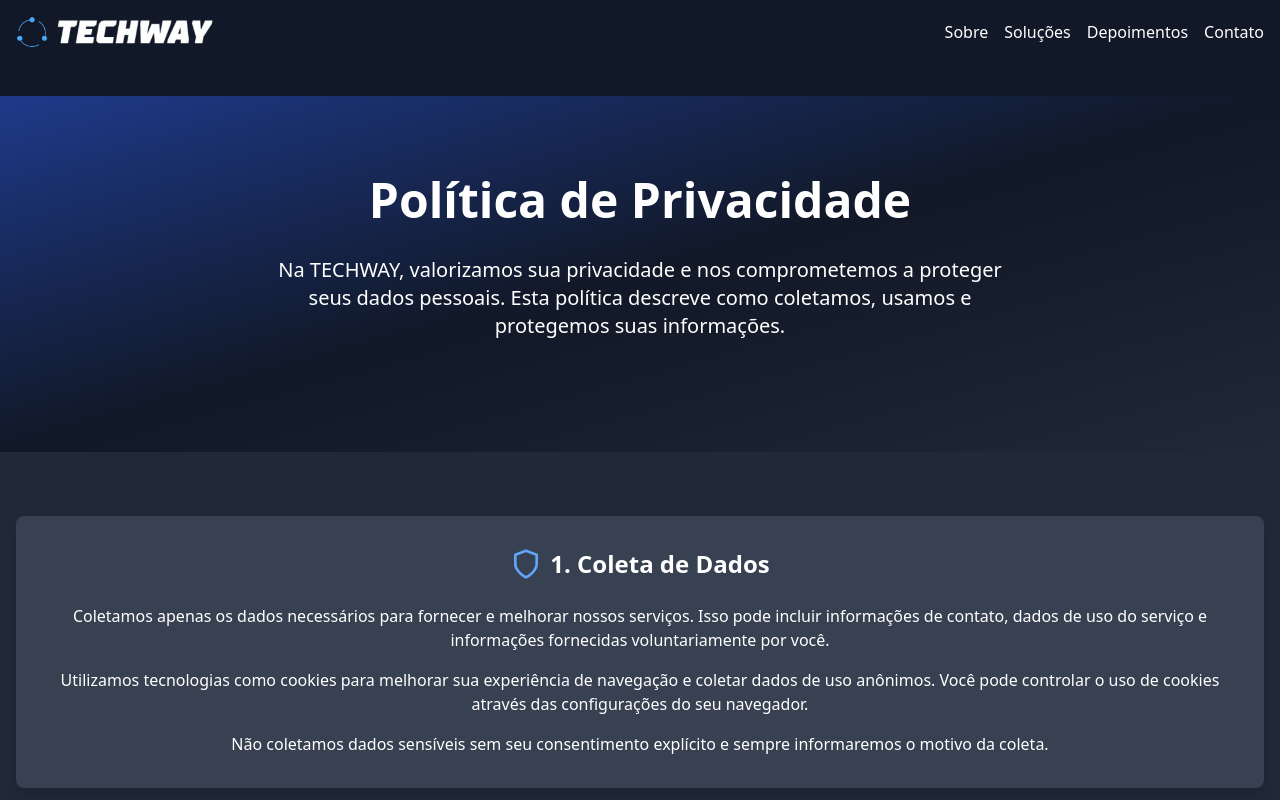
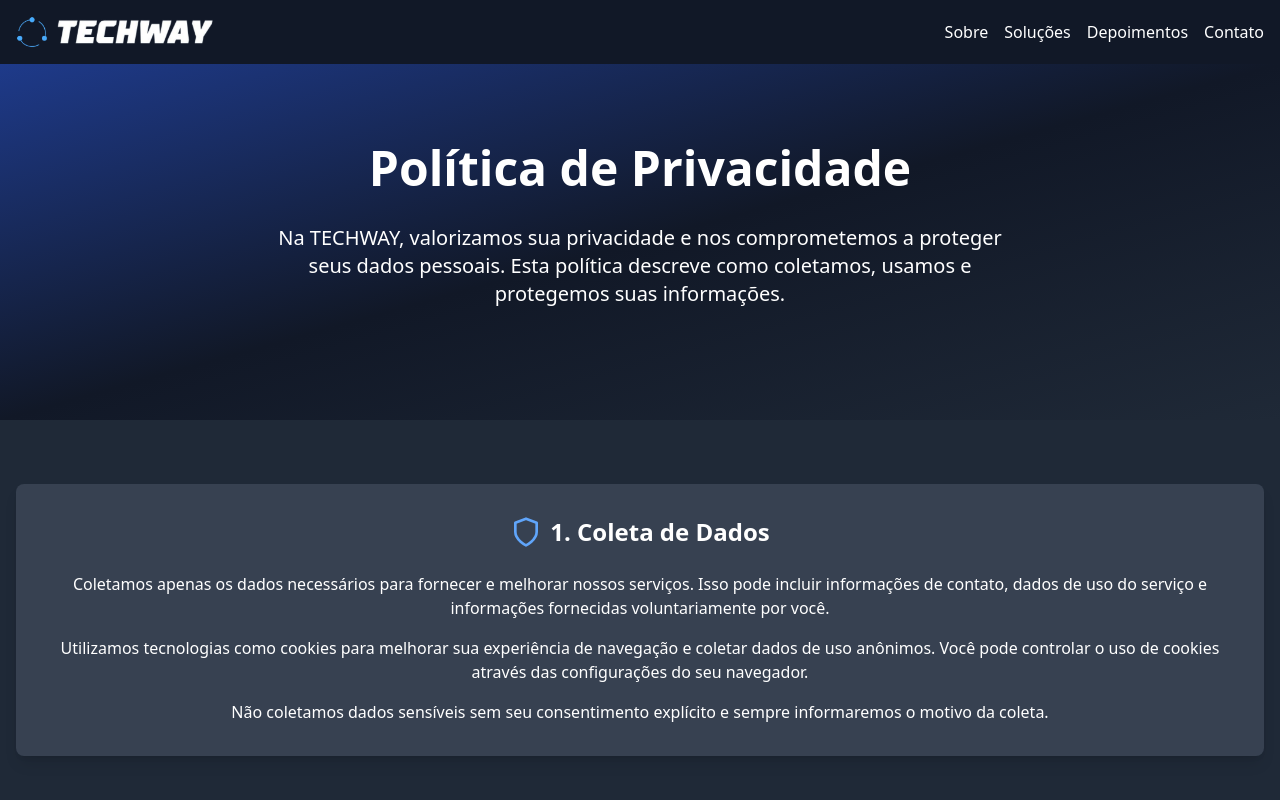
Before and after one commit to Techwayteam/techway-site, a Next.js app: page /privacidade in a window 1280 px wide. Shown: the top 800 px of the page. Built offline with nearby package versions, Linux system fonts and the light colour scheme.

Commit message:
Update privacidade.js

```diff
--- a/pages/privacidade.js
+++ b/pages/privacidade.js
@@ -33,7 +33,7 @@ export default function PoliticaDePrivacidade() {
 
       <Header />
 
-      <main className="flex-grow pt-24">
+      <main className="flex-grow pt-16">
         <section className="bg-gradient-to-br from-blue-900 via-gray-900 to-gray-800 text-white py-20">
           <div className="container mx-auto px-4">
             <h1 className="text-4xl md:text-5xl font-bold mb-8 text-center">Política de Privacidade</h1>
```
